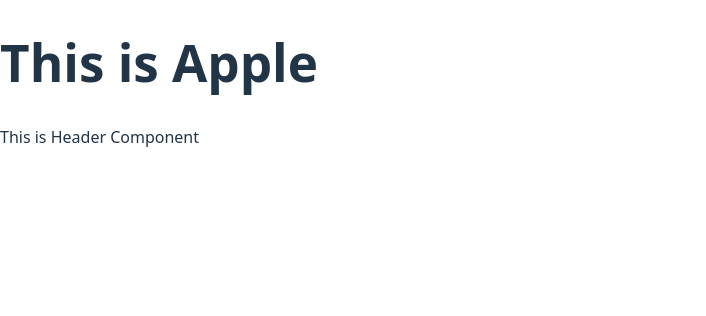
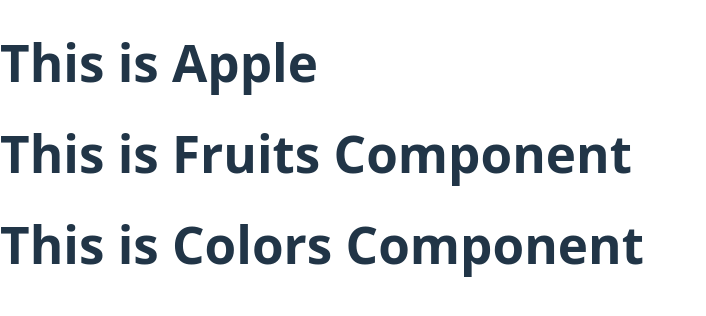
Before and after one commit to jimishgenai/React_Training_Hindi, a React (Vite) app in the folder react-blog/: page / in a window 1280 px wide. Shown: the top 316 px of the page, without its empty margins (0-706 px from the left). Built offline with nearby package versions, Linux system fonts and the light colour scheme.

Commit message:
Added first component: Lecture 8

```diff
--- a/react-blog/src/App.jsx
+++ b/react-blog/src/App.jsx
@@ -1,12 +1,35 @@
 import Header from "./Header";
 
 function Apple(){
+  console.log("Sum is: " + sum());
+  alert("Sum is: " + sum());
   return(
     <>
       <h1>This is Apple</h1>
-      <Header />
+      <Fruits />
+      <Colors />
     </>
   )
 }
 
+function Fruits(){
+  return(
+    <>
+      <h1>This is Fruits Component</h1>
+    </>
+  )
+}
+
+function Colors(){
+  return(
+    <>
+      <h1>This is Colors Component</h1>
+    </>
+  )
+}
+
+function sum(){
+  return 4+6
+}
+
 export default Apple;
```
Also changed, not shown: 1 other file (tests, documents, lock files or other folders).
